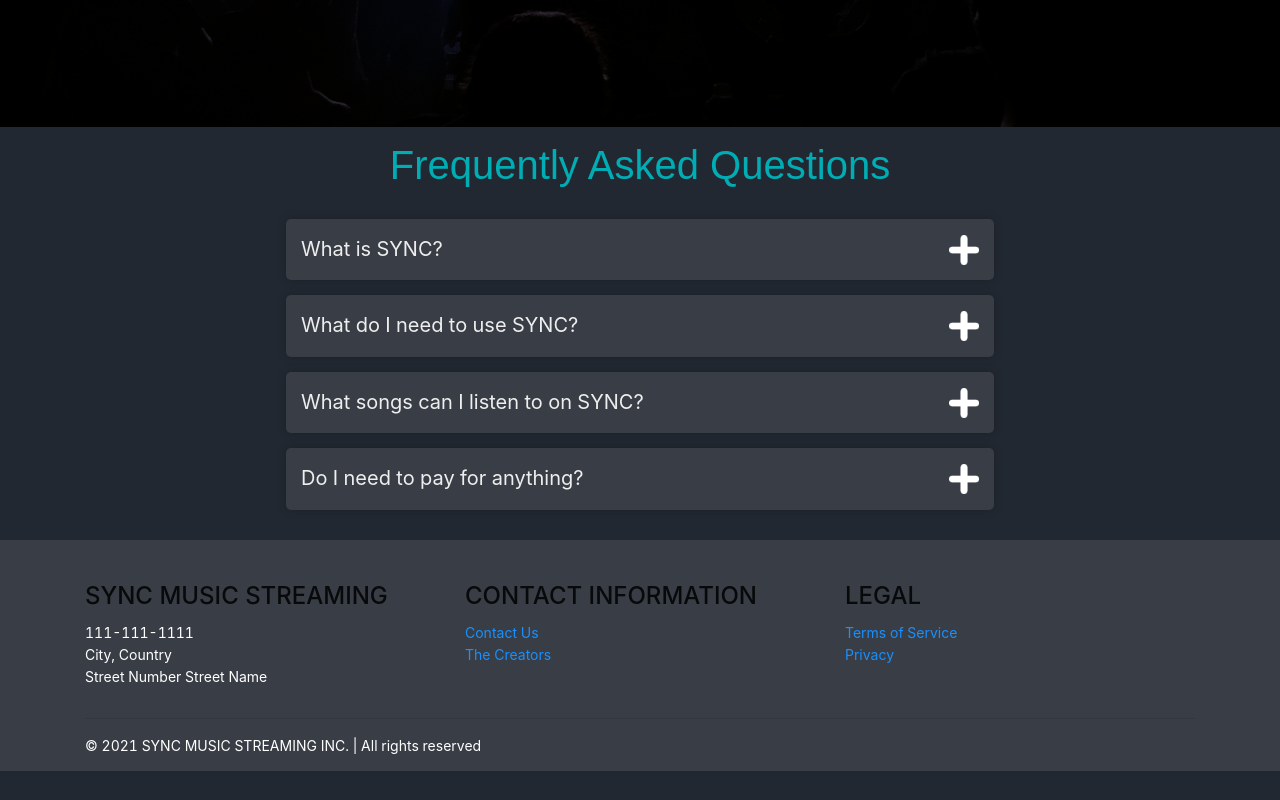
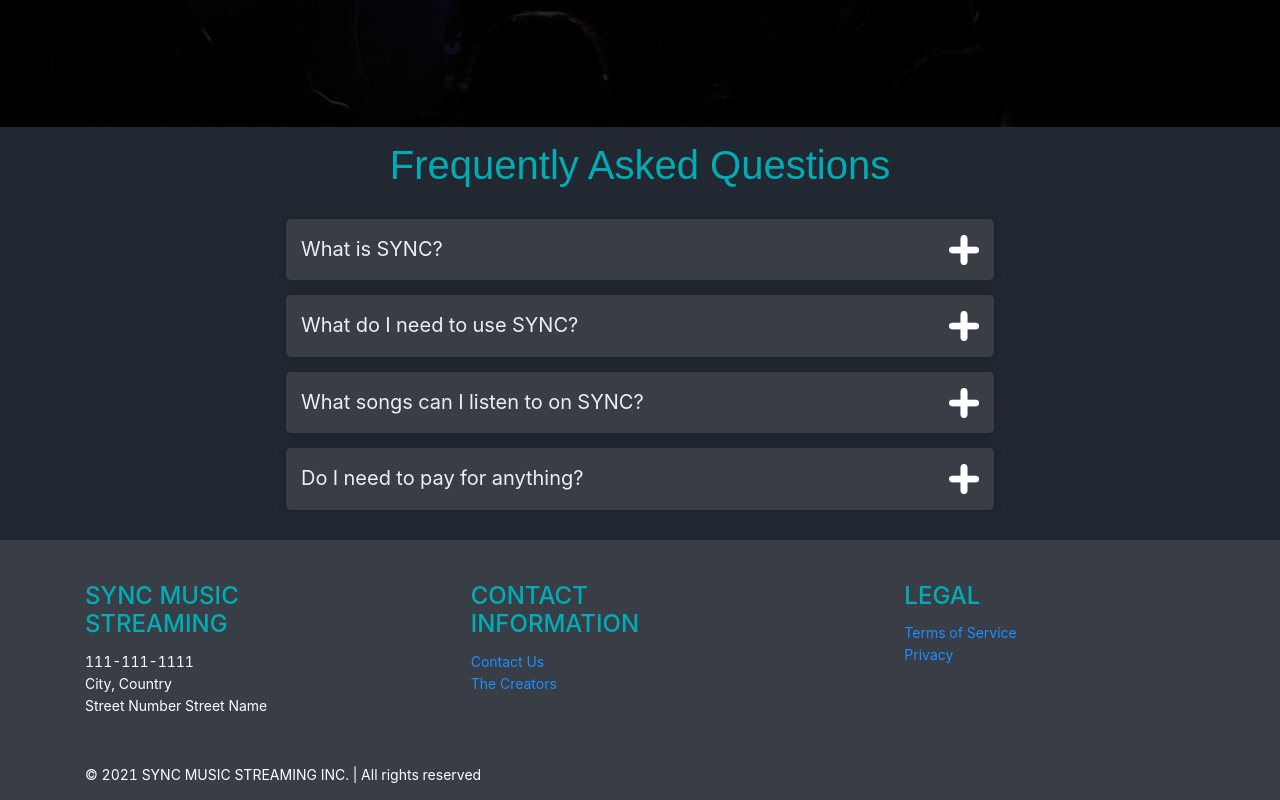
Before and after one commit to bkfetner/Sync-with-Spotify, a React (Create React App) app in the folder application/frontend/: page / in a window 1280 px wide. Shown: the part 613-1413 px from the top of the page. Before the commit the page ends 1384 px from the top, so only its background shows below. Built offline with nearby package versions, Linux system fonts and the light colour scheme.

Commit message:
formatting changes, uploaded malcolm profile image

```diff
--- a/application/frontend/src/components/Footer.jsx
+++ b/application/frontend/src/components/Footer.jsx
@@ -7,16 +7,16 @@ const Footer = () => {
         <div className="main-footer">
             <div className="container">
                 <div className="row">
-                    <div className="col">
-                        <h4>SYNC MUSIC STREAMING</h4>
+                    <div className="col" style={{paddingRight: '5rem'}}>
+                        <h4 style={{color: 'var(--color3)'}}>SYNC MUSIC STREAMING</h4>
                         <ul className="list-unstyled">
                             <li>111-111-1111</li>
                             <li>City, Country</li>
                             <li>Street Number Street Name</li>
                         </ul>
                     </div>
-                    <div className="col">
-                        <h4>CONTACT INFORMATION</h4>
+                    <div className="col" style={{paddingRight: '8rem'}}>
+                        <h4 style={{color: 'var(--color3)'}}>CONTACT INFORMATION</h4>
                         <ul className="list-unstyled">
                             <li>
                                 <Link to="/Contact">Contact Us</Link>
@@ -26,8 +26,8 @@ const Footer = () => {
                             </li>
                         </ul>
                     </div>
-                    <div className="col">
-                        <h4>LEGAL</h4>
+                    <div className="col" >
+                        <h4 style={{color: 'var(--color3)'}}>LEGAL</h4>
                         <ul className="list-unstyled">
                             <li>
                                 <Link to="">Terms of Service</Link>
--- a/application/frontend/src/css/Create.css
+++ b/application/frontend/src/css/Create.css
@@ -29,6 +29,7 @@
   display: flex;
   flex-direction: column;
   align-items: center;
+  min-height: 100vh;
   margin-top: 40px;
 }
 
@@ -36,3 +37,7 @@
   font-size: 22pt;
   margin-bottom: 30px;
 }
+
+.content-wrap {
+  flex: 1;
+}
--- a/application/frontend/src/css/Footer.css
+++ b/application/frontend/src/css/Footer.css
@@ -5,4 +5,5 @@
     position: relative;
     bottom: 0;
     width: 100%;
+    margin-top: auto;
 }
--- a/application/frontend/src/css/Home.css
+++ b/application/frontend/src/css/Home.css
@@ -4,6 +4,10 @@
 
 .home-main {
   padding-top: 40px;
+  display: flex;
+  flex-direction: column;
+  align-items: center;
+  min-height: 100vh;
 }
 
 .home-top-text-block {
```
Also changed, not shown: application/frontend/src/assets/profile pics/malcolm.png (added).
